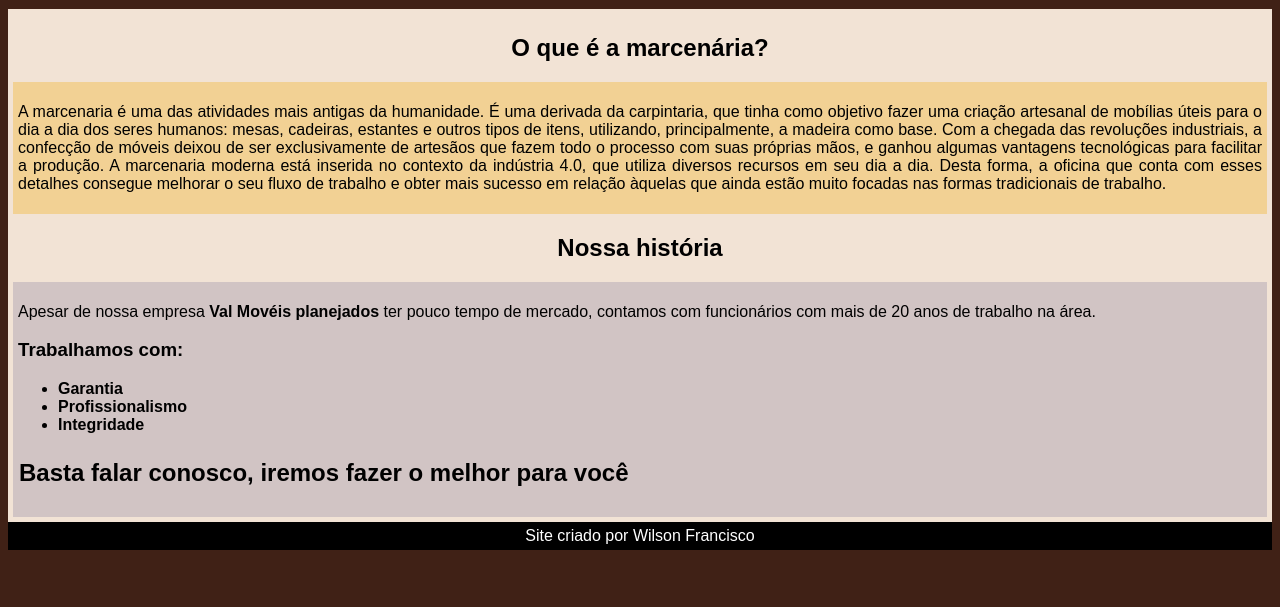
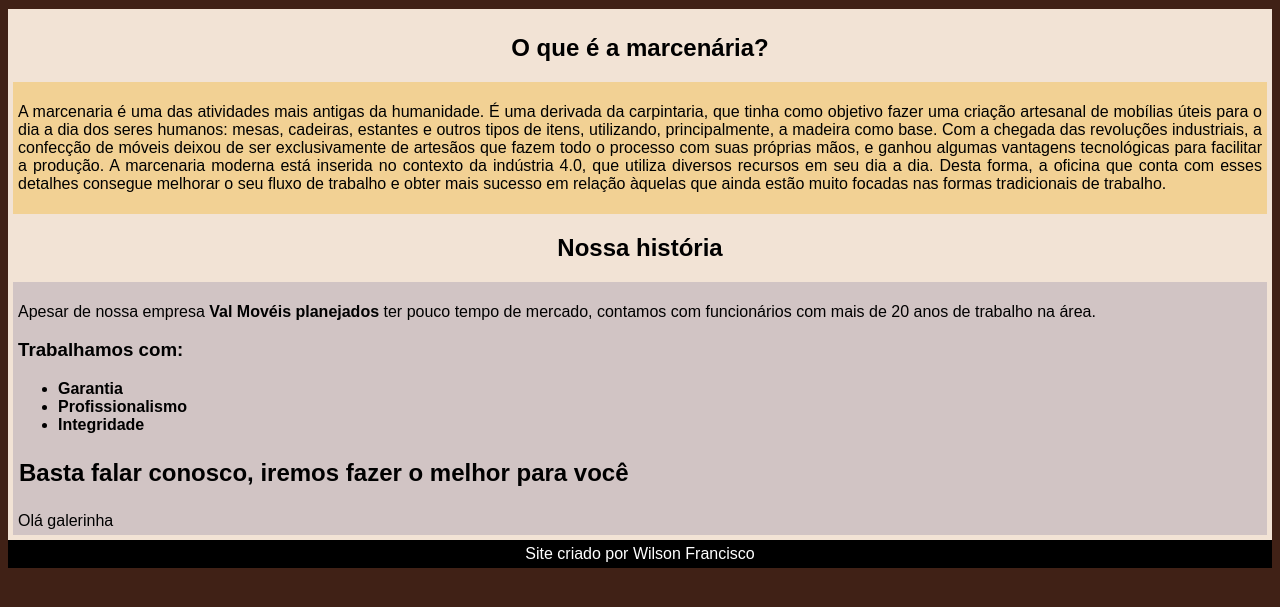
Before and after one commit to WilsonQdop/Html-Css, a plain HTML site: page Exercícios/Ex021/meusite.html in a window 1280 px wide. Shown: the part 121-728 px from the top of the page. Drawn offline with Linux system fonts and the light colour scheme.

Commit message:
Atualizei meu site

```diff
--- a/Exercícios/Ex021/meusite.html
+++ b/Exercícios/Ex021/meusite.html
@@ -45,6 +45,8 @@
                     </ul>
                         <p class="realce">Basta falar conosco, iremos fazer o melhor para você </p>
 
+                       Olá galerinha
+
 
                 </aside>
             </article>
```
